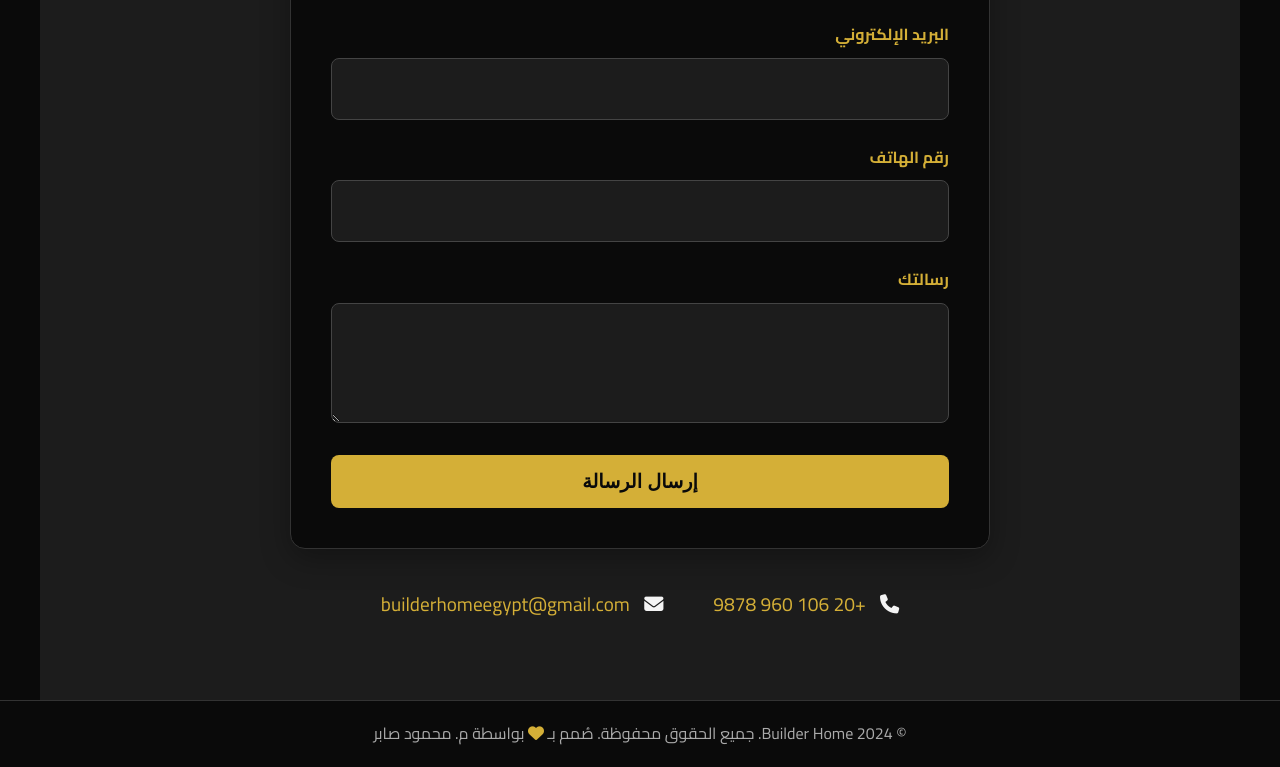
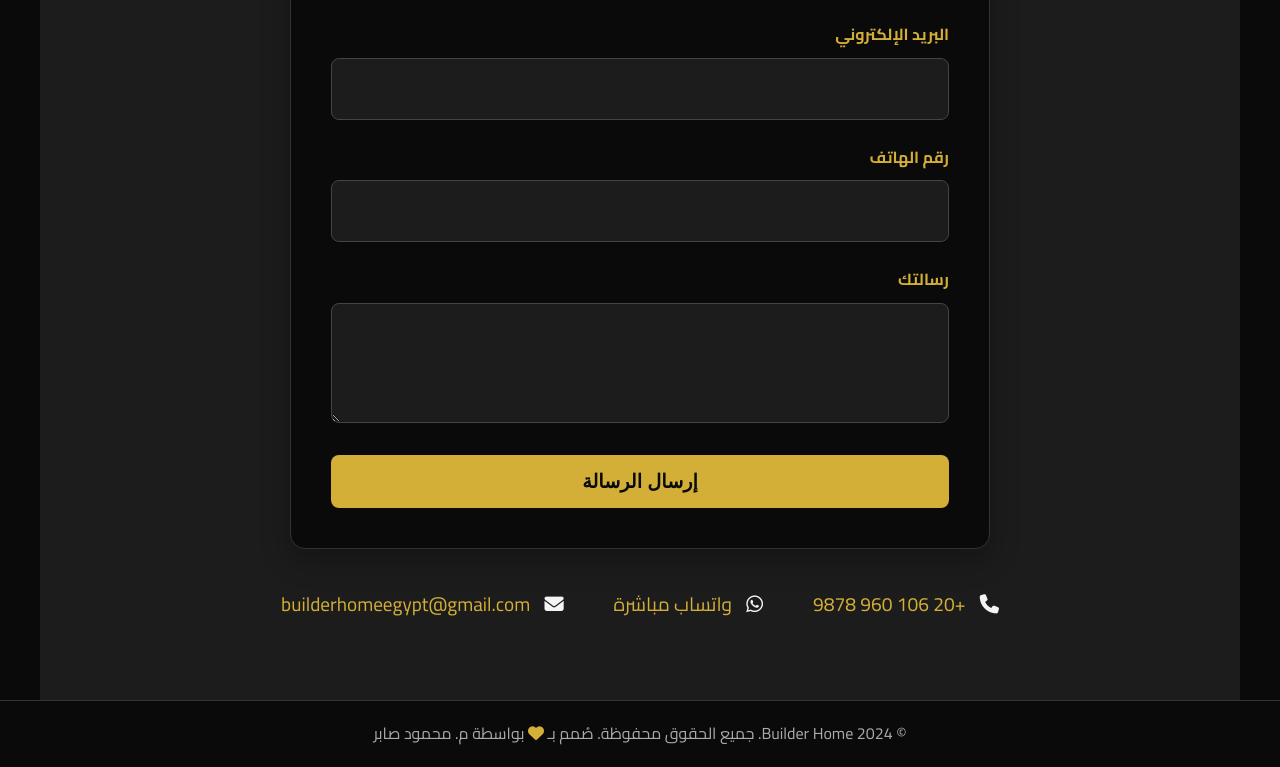
Before and after one commit to mahmoudsaberabdelaleem-bit/builder-home, a plain HTML site: page index.html in a window 1280 px wide. Shown: the part 6207-6974 px from the top of the page. Drawn offline with nearby package versions, Linux system fonts and the light colour scheme.

Commit message:
Add WhatsApp contact link beside contact form

```diff
--- a/index.html
+++ b/index.html
@@ -885,6 +885,10 @@
                     <a href="tel:+201069609878">+20 106 960 9878</a>
                 </div>
                 <div class="contact-item">
+                    <i class="fab fa-whatsapp"></i>
+                    <a href="https://wa.me/201069609878" target="_blank" rel="noopener">واتساب مباشرة</a>
+                </div>
+                <div class="contact-item">
                     <i class="fas fa-envelope"></i>
                     <a href="mailto:builderhomeegypt@gmail.com">builderhomeegypt@gmail.com</a>
                 </div>
```
